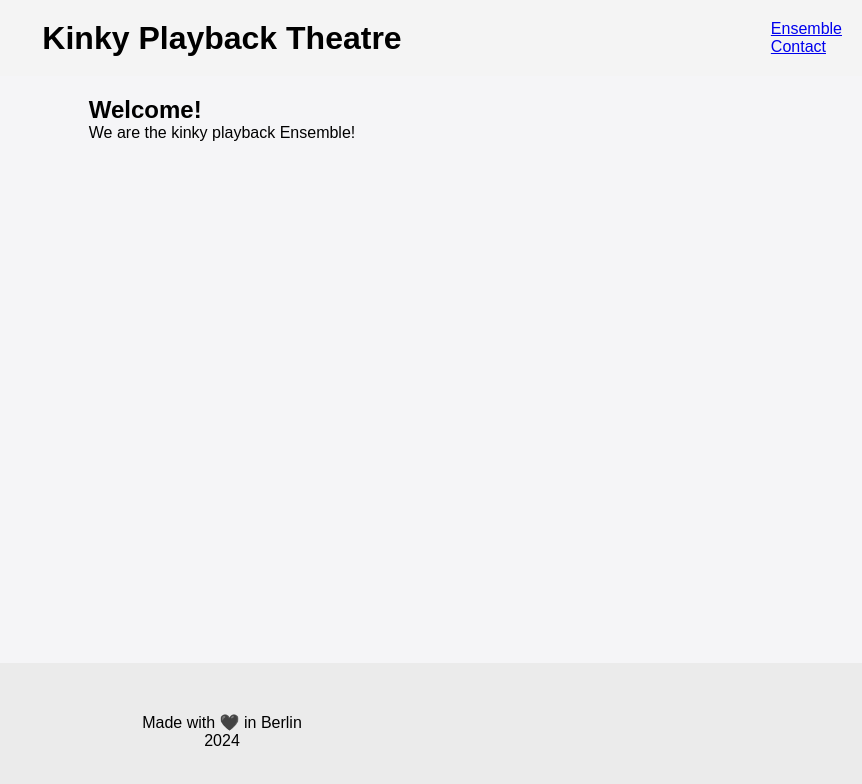
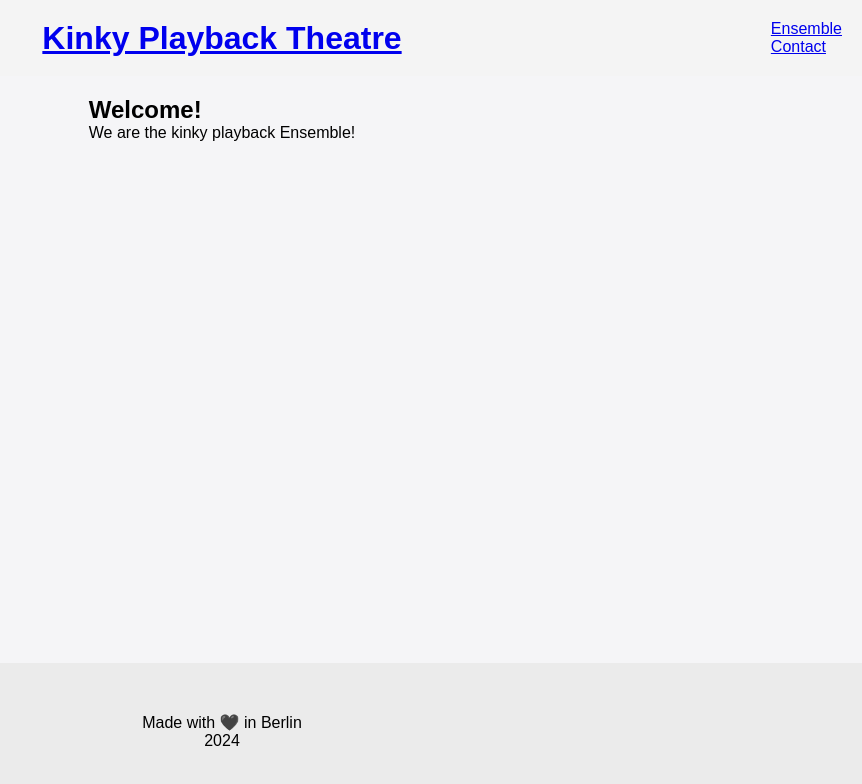
Before and after one commit to danielrileyde/kinky-playback-theatre, a Next.js app: page / in a window 1280 px wide. Shown: the top 784 px of the page, without its empty margins (418-1280 px from the left). Built offline with nearby package versions, Linux system fonts and the light colour scheme; a web font is replaced by a local one.

Commit message:
added page router link for mainpage

```diff
--- a/src/app/components/header/header.tsx
+++ b/src/app/components/header/header.tsx
@@ -4,7 +4,9 @@ import styles from "./Header.module.css";
 export default function Header() {
   return (
     <header className={styles.header}>
-      <h1 className={styles.logo}>Kinky Playback Theatre</h1>
+      <h1 className={styles.logo}>
+        <Link href="/.">Kinky Playback Theatre</Link>
+      </h1>
       <nav className={styles.navbar}>
         <ul className={styles.ul}>
           <li>
```
